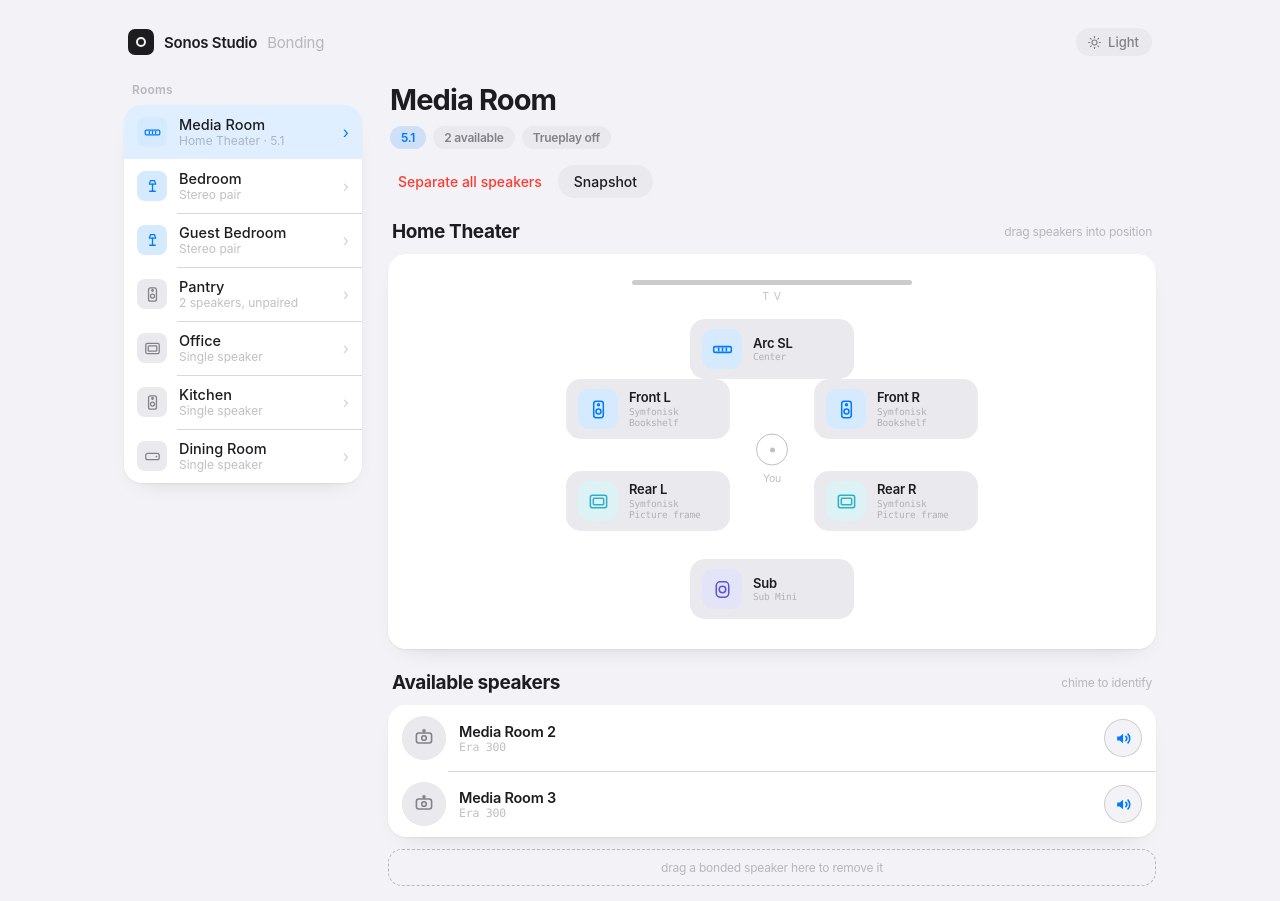
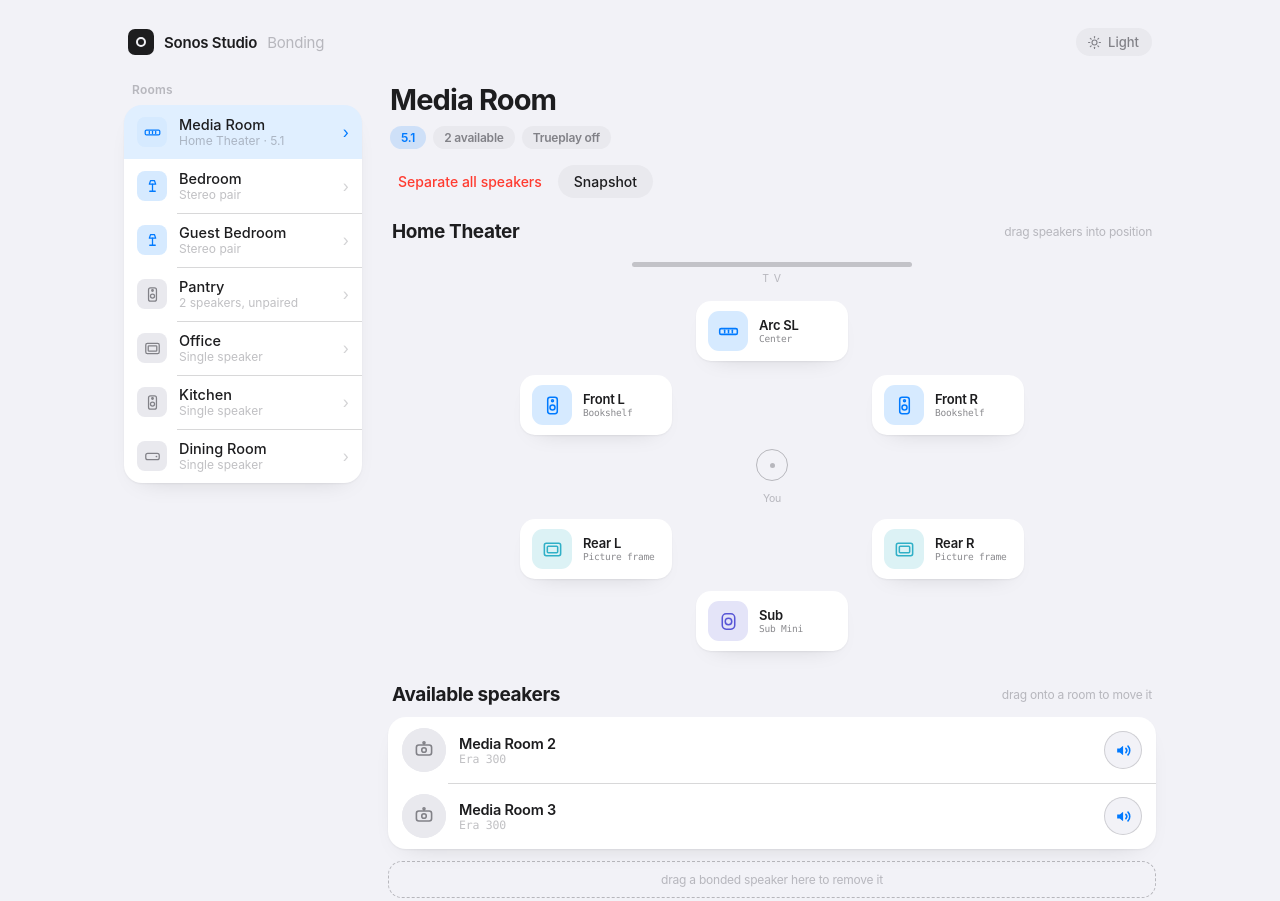
Before and after one commit to willblaschko/chorus, a plain HTML site: page design/ui-prototype.html in a window 1280 px wide. Shown: the top 901 px of the page. Drawn offline with Linux system fonts and the light colour scheme.

Commit message:
White position tiles (fix overlap + contrast); move speakers between rooms
- Stage tiles are white cards on the gray page (Home-style) with the listener
  back in layout flow and a proper center gap — fixes the overlap and the
  unreadable light-gray-on-gray text.
- Drop the "Symfonisk" prefix; the product name reads clearly on its own.
- Move a speaker to another room by dragging it onto that room in the sidebar
  (rooms become drop targets; the row highlights on hover).

```diff
--- a/design/ui-prototype.html
+++ b/design/ui-prototype.html
@@ -43,6 +43,8 @@
   .room+.room::before{content:"";position:absolute;top:0;left:53px;right:0;height:.5px;background:var(--hair)}
   .room:hover{background:color-mix(in srgb,var(--text) 4%,transparent)}
   .room.sel{background:color-mix(in srgb,var(--accent) 12%,transparent)}
+  .room.droproom{box-shadow:inset 0 0 0 2px var(--accent);border-radius:12px}
+  .room.droproom::before{opacity:0}
   .room.sel::before,.room.sel+.room::before{background:transparent}
   .ric{width:30px;height:30px;border-radius:8px;flex:none;display:grid;place-items:center}
   .ric svg{width:19px;height:19px}
@@ -66,18 +68,18 @@
   .sec .sc{font-size:12px;color:var(--text-3);margin-left:auto}
 
   /* ===== STAGE on a grouped card ===== */
-  .stage{position:relative;padding:26px 20px 30px;background:var(--card);border-radius:18px;box-shadow:var(--shadow)}
+  .stage{position:relative;padding:8px 0 10px}
   .tv{width:min(280px,54%);height:5px;border-radius:3px;background:var(--hair-2);margin:0 auto 5px;opacity:.8}
   .tvl{text-align:center;font-size:10.5px;color:var(--text-3);letter-spacing:.08em;margin-bottom:16px}
-  .prow{display:flex;justify-content:center;gap:clamp(20px,7vw,84px)}.prow.rear{margin-top:32px}
-  .psub{display:flex;justify-content:center;margin-top:28px}
-  .lp{position:absolute;left:50%;top:52%;transform:translate(-50%,-50%);text-align:center;pointer-events:none}
+  .prow{display:flex;justify-content:center;gap:clamp(60px,16vw,200px)}.prow.fronts{margin-top:14px}.prow.rear{margin-top:6px}
+  .psub{display:flex;justify-content:center;margin-top:12px}
+  .lp{display:flex;flex-direction:column;align-items:center;gap:5px;margin:14px 0;pointer-events:none}
   .lp .r{width:32px;height:32px;border-radius:50%;border:1.5px solid var(--hair-2);margin:0 auto 6px;position:relative}
   .lp .r::after{content:"";position:absolute;inset:0;margin:auto;width:5px;height:5px;border-radius:50%;background:var(--text-3)}
   .lp small{font-size:10.5px;color:var(--text-3)}
 
   .posw{position:relative;display:flex}
-  .postile{width:164px;min-height:58px;border-radius:15px;background:var(--tile);padding:10px 12px;display:flex;align-items:center;gap:11px;position:relative;transition:box-shadow .15s,transform .2s cubic-bezier(.34,1.4,.6,1)}
+  .postile{width:152px;min-height:58px;border-radius:15px;background:var(--card);box-shadow:var(--shadow);padding:10px 12px;display:flex;align-items:center;gap:11px;position:relative;transition:box-shadow .15s,transform .2s cubic-bezier(.34,1.4,.6,1)}
   .postile.empty{background:none;border:1.5px dashed var(--hair-2)}
   .postile.over{box-shadow:0 0 0 3px var(--accent);transform:scale(1.04)}
   .badge{width:40px;height:40px;border-radius:11px;display:grid;place-items:center;flex:none;position:relative}
@@ -87,7 +89,7 @@
   .badge .rip{position:absolute;inset:0;border-radius:11px;pointer-events:none}
   .badge.chirp .rip::before,.badge.chirp .rip::after{content:"";position:absolute;inset:0;border-radius:11px;border:1.5px solid currentColor;animation:ripple 1.1s ease-out forwards}
   .badge.chirp .rip::after{animation-delay:.35s}
-  .pmeta{min-width:0}.pmeta b{display:block;font-size:13px;font-weight:600;line-height:1.2}.pmeta span{font-family:var(--mono);font-size:9.5px;color:var(--text-3)}
+  .pmeta{min-width:0}.pmeta b{display:block;font-size:13px;font-weight:600;line-height:1.2}.pmeta span{font-family:var(--mono);font-size:9.5px;color:var(--text-2)}
   .tile{width:60px;height:60px;border-radius:50%;display:grid;place-items:center;position:relative;transition:transform .25s cubic-bezier(.34,1.4,.6,1),box-shadow .15s}
   .tile svg{width:28px;height:28px}
   .tile.empty{border:1.5px dashed var(--hair-2)}
@@ -181,7 +183,7 @@
   var current="media",drag=null;
   var $=function(s,r){return (r||document).querySelector(s)};
   function el(t,c,x){var e=document.createElement(t);if(c)e.className=c;if(x!=null)e.textContent=x;return e}
-  function sm(m){return m.replace("Sonos ","")}
+  function sm(m){return m.replace("Sonos ","").replace("Symfonisk ","")}
   function svg(i){return '<svg viewBox="0 0 24 24" fill="none" stroke="currentColor" stroke-width="1.6" stroke-linecap="round" stroke-linejoin="round">'+i+'</svg>'}
   var ICON={
     soundbar:svg('<rect x="2.8" y="9" width="18.4" height="6" rx="1.5"/><line x1="8" y1="10.7" x2="8" y2="13.3"/><line x1="12" y1="10.7" x2="12" y2="13.3"/><line x1="16" y1="10.7" x2="16" y2="13.3"/>'),
@@ -213,8 +215,23 @@
       var tint=roomTint(r);
       b.innerHTML='<span class="ric '+tint+'" style="border-radius:8px">'+rGlyph(r)+'</span><span class="rmeta"><b></b><span></span></span><span class="chev">›</span>';
       $(".ric",b).style.width="30px";$(".ric",b).style.height="30px";
-      $("b",b).textContent=r.name;$(".rmeta span",b).textContent=roomState(r);b.onclick=function(){current=k;render()};box.appendChild(b);});
+      $("b",b).textContent=r.name;$(".rmeta span",b).textContent=roomState(r);b.onclick=function(){current=k;render()};
+      b.addEventListener("dragover",function(e){if(drag&&drag.roomKey!==k){e.preventDefault();b.classList.add("droproom")}});
+      b.addEventListener("dragleave",function(){b.classList.remove("droproom")});
+      b.addEventListener("drop",function(e){e.preventDefault();b.classList.remove("droproom");moveSpeaker(drag,k)});
+      box.appendChild(b);});
   }
+  function normalizeRoom(r){if(r.type==="ht")return;
+    if(r.type==="pair"&&!(r.L&&r.R)){if(r.L){r.tray.push(r.L);r.L=null}if(r.R){r.tray.push(r.R);r.R=null}r.type="music";}
+    if(r.type!=="pair"){var n=(r.tray?r.tray.length:0)+(r.L?1:0)+(r.R?1:0);r.type=n>=2?"music":"solo";}}
+  function moveSpeaker(d,targetKey){if(!d||d.roomKey===targetKey)return;
+    var src=rooms[d.roomKey],tgt=rooms[targetKey],sp=d.sp;
+    if(src.tray)src.tray=src.tray.filter(function(x){return x.id!==sp.id});
+    if(src.slots)Object.keys(src.slots).forEach(function(k){if(src.slots[k]&&src.slots[k].id===sp.id)src.slots[k]=null});
+    if(src.L&&src.L.id===sp.id)src.L=null;if(src.R&&src.R.id===sp.id)src.R=null;
+    sp.height=false;if(!tgt.tray)tgt.tray=[];tgt.tray.push(sp);
+    normalizeRoom(src);normalizeRoom(tgt);drag=null;
+    toast(sp.name+" moved to "+tgt.name);render();}
 
   function chanMap(r){var p=["<b>arc</b>:CC"];CH.forEach(function(ch){var s=r.slots[ch];if(!s)return;var c=ch;if(s.height&&ch!=="SW")c+=(ch[0]==="L"?",L":",R")+(ch[1]==="F"?"TF":"TR");p.push("<b>"+s.id+"</b>:"+c)});return p.join(";")}
 
@@ -229,13 +246,13 @@
     var sec=el("div","sec");sec.innerHTML='<h2>Home Theater</h2><span class="sc">drag speakers into position</span>';m.appendChild(sec);
     var stage=el("div","stage");stage.appendChild(el("div","tv"));stage.appendChild(el("div","tvl","T V"));
     var b1=el("div","prow");b1.appendChild(pos(r,"CC"));stage.appendChild(b1);
-    var f=el("div","prow");f.appendChild(pos(r,"LF"));f.appendChild(pos(r,"RF"));stage.appendChild(f);
+    var f=el("div","prow fronts");f.appendChild(pos(r,"LF"));f.appendChild(pos(r,"RF"));stage.appendChild(f);
     var lp=el("div","lp");lp.innerHTML='<div class="r"></div><small>You</small>';stage.appendChild(lp);
     var re=el("div","prow rear");re.appendChild(pos(r,"LR"));re.appendChild(pos(r,"RR"));stage.appendChild(re);
     var s=el("div","psub");s.appendChild(pos(r,"SW"));stage.appendChild(s);
     m.appendChild(stage);
 
-    var sec2=el("div","sec");sec2.innerHTML='<h2>Available speakers</h2><span class="sc">chime to identify</span>';m.appendChild(sec2);
+    var sec2=el("div","sec");sec2.innerHTML='<h2>Available speakers</h2><span class="sc">drag onto a room to move it</span>';m.appendChild(sec2);
     var grp=el("div","group");var rowsEl=el("div","rows");
     if(!r.tray.length)rowsEl.appendChild(el("div","empty-note","Every speaker is in use."));
     r.tray.forEach(function(sp){rowsEl.appendChild(speakerRow(r,sp))});grp.appendChild(rowsEl);m.appendChild(grp);
```
